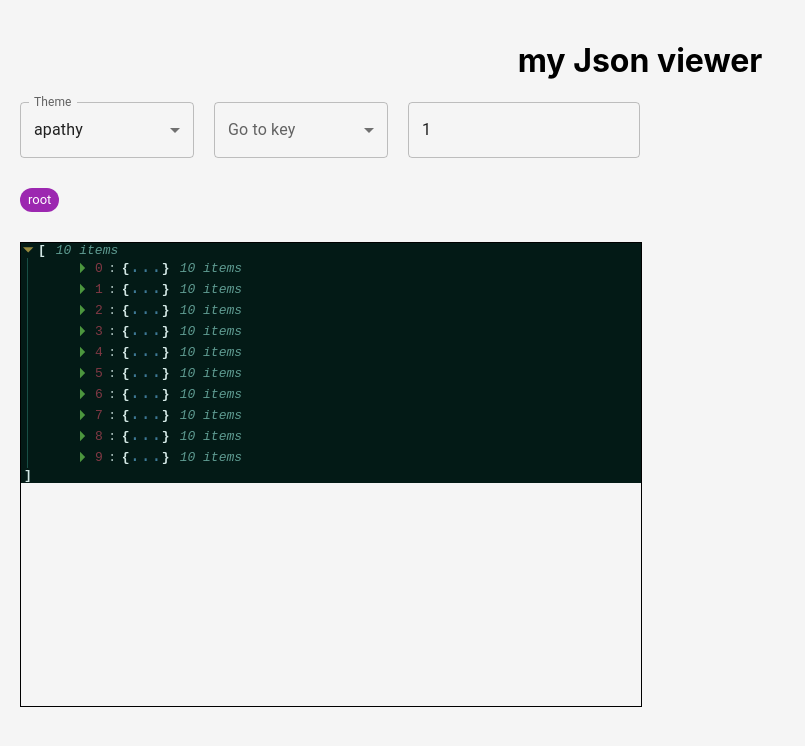
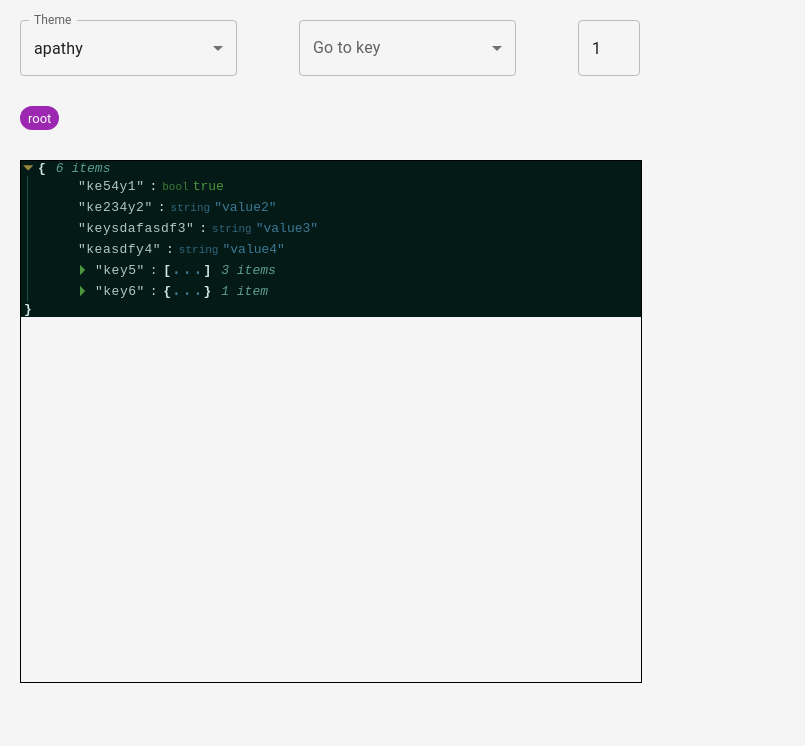
Before and after one commit to itaycs2407/i_json_viewer, a React (Create React App) app: page / in a window 1280 px wide. Shown: the top 746 px of the page, without its empty margins (0-805 px from the left). Built offline with nearby package versions, Linux system fonts and the light colour scheme.

Commit message:
some small logic fixes

```diff
--- a/src/components/JsonSection.tsx
+++ b/src/components/JsonSection.tsx
@@ -38,15 +38,22 @@ const JsonSection: React.FC<JsonSectionProps> = ({ object }) => {
   const handleKeyChange = (event: SelectChangeEvent<string>) => {
     const key = event.target.value;
 
+    if (typeof data[key] !== "object") {
+      return;
+    }
+
     if (key === "root") {
+      setCollapsedLevel(1);
+      setKey("");
       setData(object);
       setPath(["root"]);
       return;
     }
 
-    setPath((prev) => [...prev, key]);
+    setCollapsedLevel(1);
     setKey(key);
     setData(data[key]);
+    setPath((prev) => [...prev, key]);
   };
 
   return (
@@ -82,12 +89,14 @@ const JsonSection: React.FC<JsonSectionProps> = ({ object }) => {
             ))}
           </Select>
         </StyledFormControl>
+        <StyledNumberInputWrapper>
           <TextField
             type="number"
             inputProps={{ inputMode: "numeric", pattern: "[0-9]*" }}
             value={collapsedLevel}
             onChange={handleLevelChange}
           />
+        </StyledNumberInputWrapper>
       </ActionsJsonContainer>
       <WhereAmI
         object={object}
@@ -118,11 +127,16 @@ const Wrapper = styled.div`
 const ActionsJsonContainer = styled.div`
   width: 50%;
   display: flex;
+  justify-content: space-between;
   gap: 20px;
 `;
 
 const StyledFormControl = styled(FormControl)`
-  width: 30%;
+  width: 35%;
+`;
+
+const StyledNumberInputWrapper = styled(FormControl)`
+  width: 10%;
 `;
 
 const JsonContainer = styled.div`
--- a/src/components/WhereAmI.tsx
+++ b/src/components/WhereAmI.tsx
@@ -52,6 +52,7 @@ const WhereAmI: React.FC<WhereAmIProps> = ({
 };
 
 const Container = styled.div`
+  width: 50%;
   margin-top: 30px;
   display: flex;
   gap: 10px;
--- a/src/pages/Home.tsx
+++ b/src/pages/Home.tsx
@@ -249,8 +249,7 @@ const test1 = [
 const Home = () => {
   return (
     <Container>
-      <h1> my Json viewer</h1>
-      <JsonSection object={test1} />
+      <JsonSection object={testObj} />
     </Container>
   );
 };
```
Lines whose indentation alone changed are shown as unchanged.
